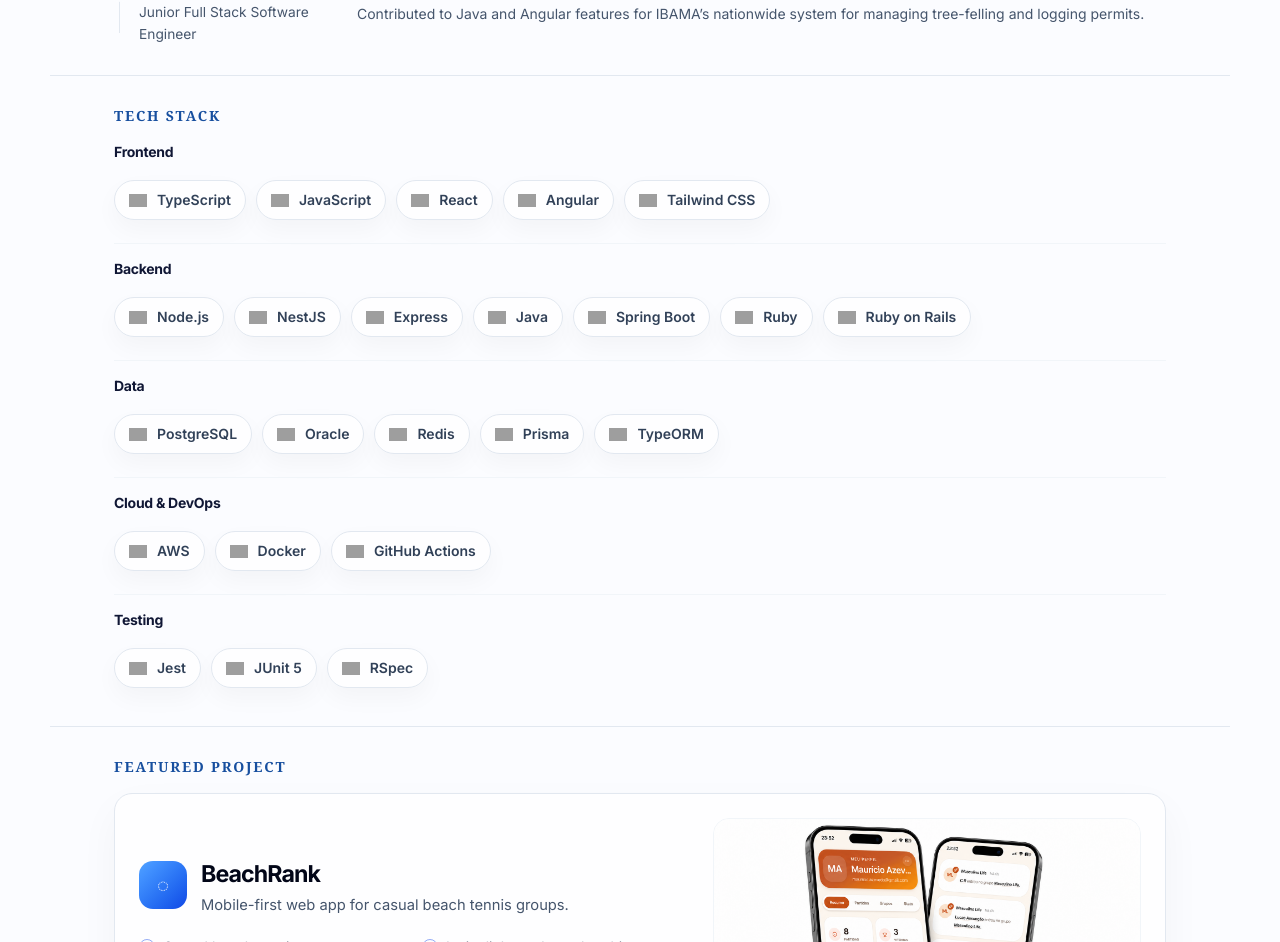
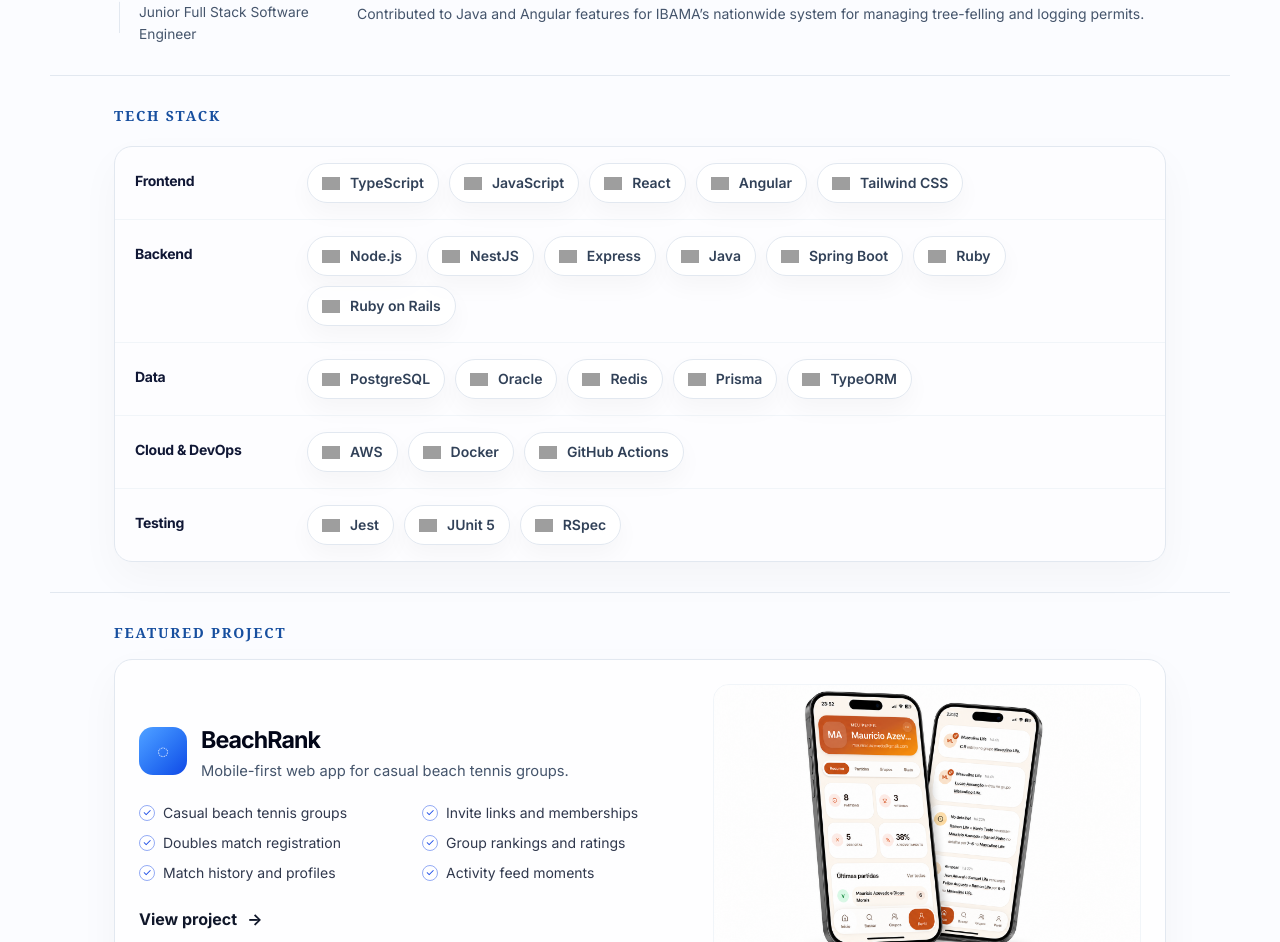
Before and after one commit to mauricio-azevedo/portfolio, a React (Vite) app: page / in a window 1280 px wide. Shown: the part 1112-2054 px from the top of the page. Built offline with nearby package versions, Linux system fonts and the light colour scheme; grey boxes are pictures that could not be loaded.

Commit message:
Make tech stack layout more horizontal

```diff
--- a/src/components/TechStack.tsx
+++ b/src/components/TechStack.tsx
@@ -37,21 +37,22 @@ export function TechStack() {
       <h2 id="tech-stack-title" className="sr-only">
         Tech stack
       </h2>
-      <div className="mt-4 grid">
+
+      <div className="mt-5 overflow-hidden rounded-[18px] border border-slate-200 bg-white/60 shadow-[0_16px_40px_rgba(16,23,42,0.035)]">
         {techStack.map((group) => (
           <article
             key={group.id}
-            className="grid grid-cols-1 gap-2.5 border-t border-slate-100 py-[15px] first:border-t-0 first:pt-0 last:pb-0"
+            className="grid grid-cols-[148px_minmax(0,1fr)] items-start gap-6 border-t border-slate-100 px-5 py-4 first:border-t-0 max-[720px]:grid-cols-1 max-[720px]:gap-2.5 max-[720px]:px-4"
             aria-labelledby={`${group.id}-tech-title`}
           >
             <h3
               id={`${group.id}-tech-title`}
-              className="m-0 text-sm font-bold tracking-[-0.02em] text-[#101735]"
+              className="m-0 pt-2 text-sm font-bold tracking-[-0.02em] text-[#101735] max-[720px]:pt-0"
             >
               {group.category}
             </h3>
             <ul
-              className="flex flex-wrap gap-2.5 py-2 pr-1"
+              className="flex min-w-0 flex-wrap gap-2.5"
               aria-label={`${group.category} technologies`}
             >
               {group.items.map((technology) => (
```
